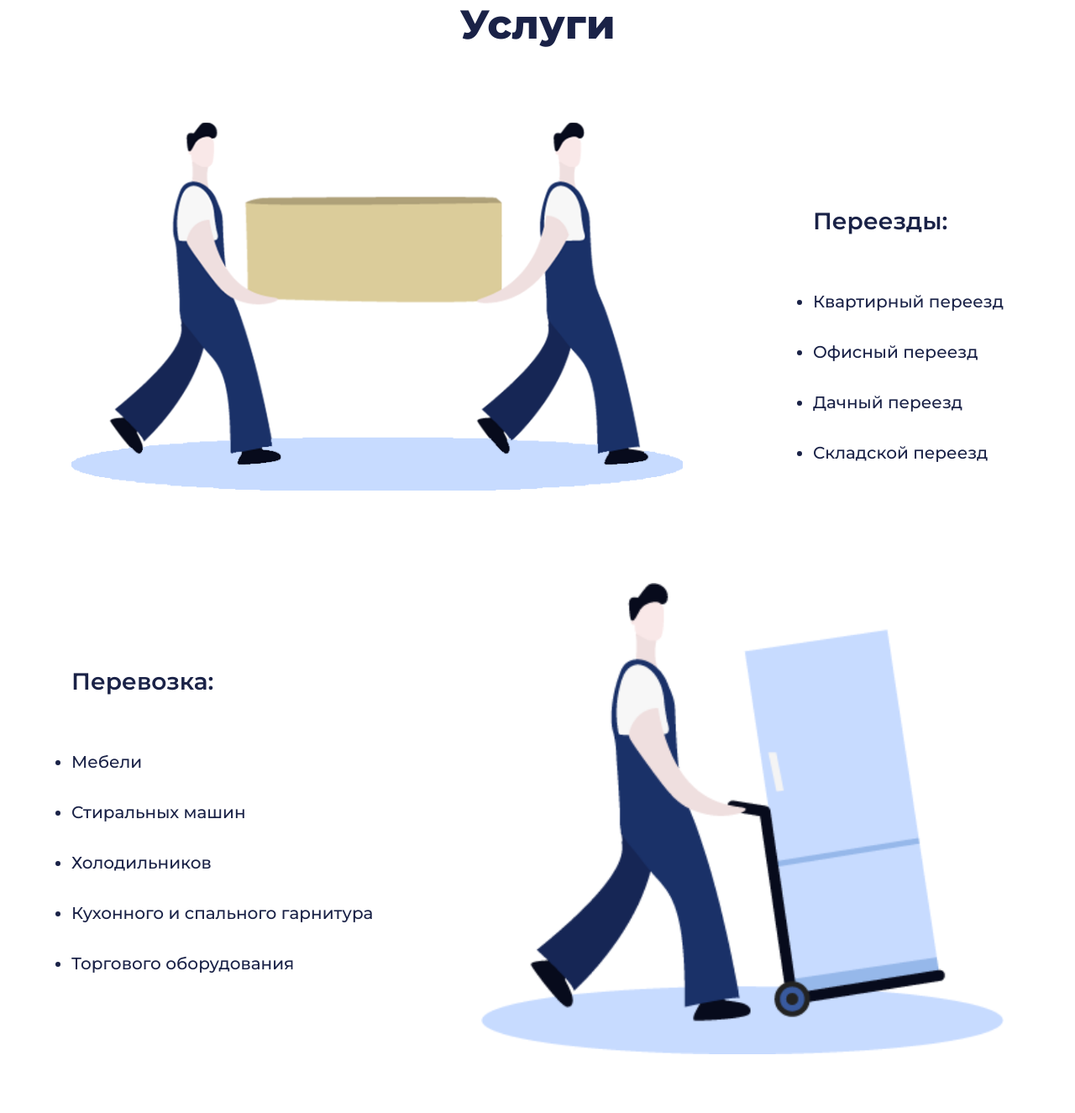
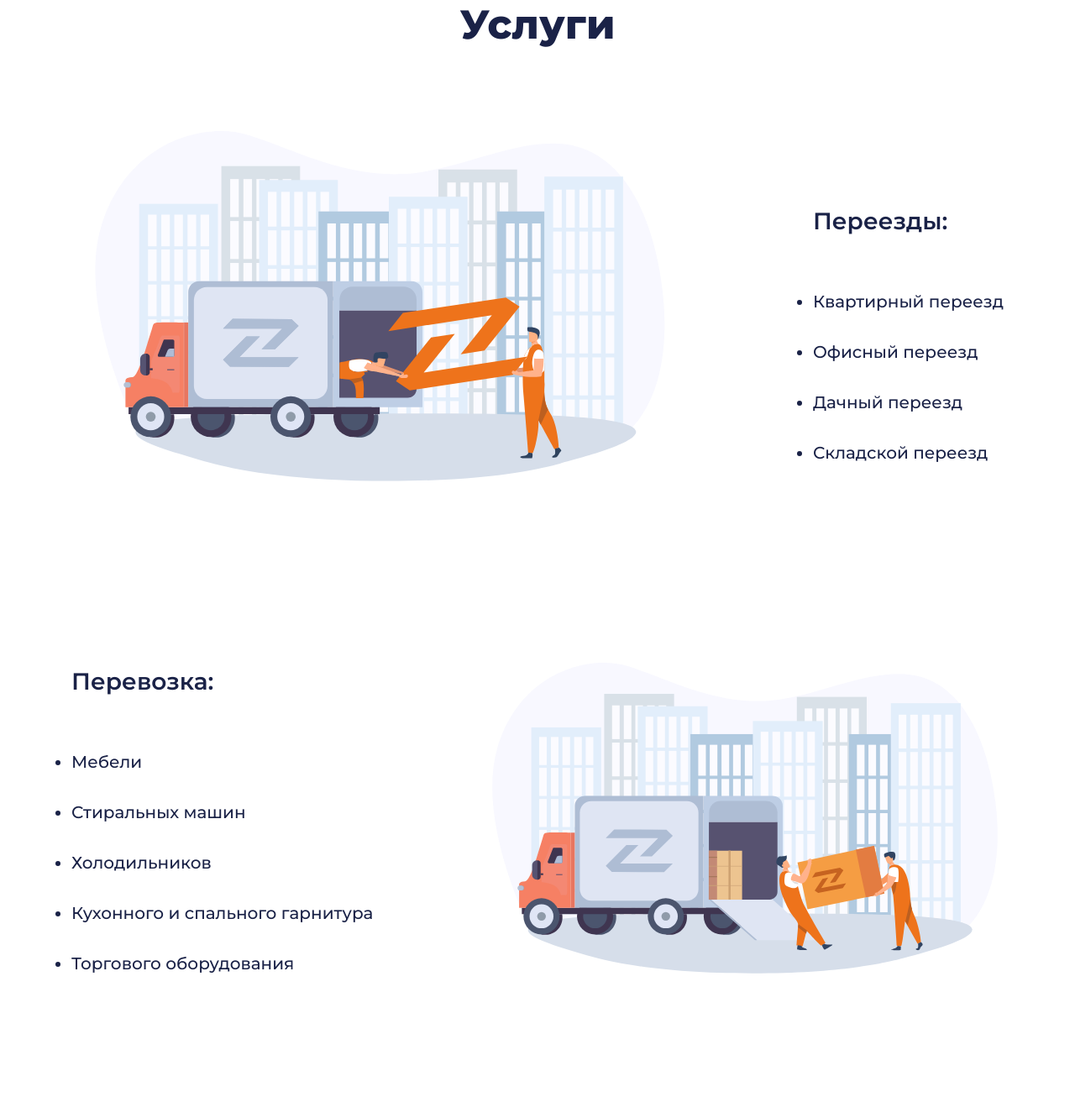
Before and after one commit to gruzzzchiki/-, a plain HTML site: page index.html in a window 1280 px wide. Shown: the part 1335-2660 px from the top of the page at 84% size. Drawn offline with nearby package versions, Linux system fonts and the light colour scheme.

Commit message:
Update index.html

```diff
--- a/index.html
+++ b/index.html
@@ -79,7 +79,7 @@
             <div class = "uslugi">
                 <h1 class="title1">Услуги</h1>
                 <div class = "usl1">
-                    <img class="twom" src = "img/usl/2muzhika.png">
+                    <img class="twom" src = "img/usl/usl1.svg">
                     <div class = "pereezd">
                         <h2 class="pereezd-title">Переезды:</h2>
                         <ul type="disc">
@@ -102,11 +102,11 @@
                             <li>Торгового оборудования</li>
                         </ul>
                     </div>
-                    <img class="onem" src = "img/usl/ultramuzhik.png">
+                    <img class="onem" src = "img/usl/usl2.svg">
                 </div>
 
                 <div class = "usl3">
-                    <img class="onembem" src = "img/usl/muzhik.png">
+                    <img class="onembem" src = "img/usl/usl3.svg">
                     <div class = "pereezd">
                         <h2 class="pereezd-title">Перевозка:</h2>
                         <ul type="disc">
```
